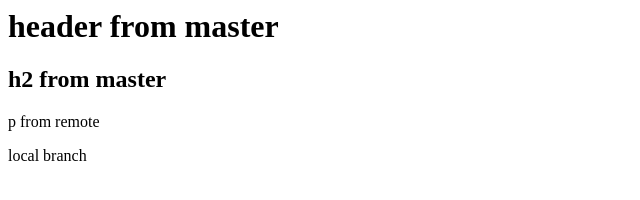
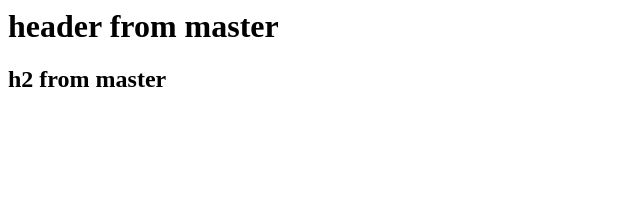
Before and after one commit to a1ko/snow, a plain HTML site: page index.html in a window 1280 px wide. Shown: the whole page, without its empty margins (0-640 px from the left). Drawn offline with Linux system fonts and the light colour scheme.

Commit message:
Update index.html

```diff
--- a/index.html
+++ b/index.html
@@ -1,4 +1,2 @@
 <h1>header from master</h1>
 <h2>h2 from master</h2>
-<p>p from remote</p>
-<p>local branch</p>
```
